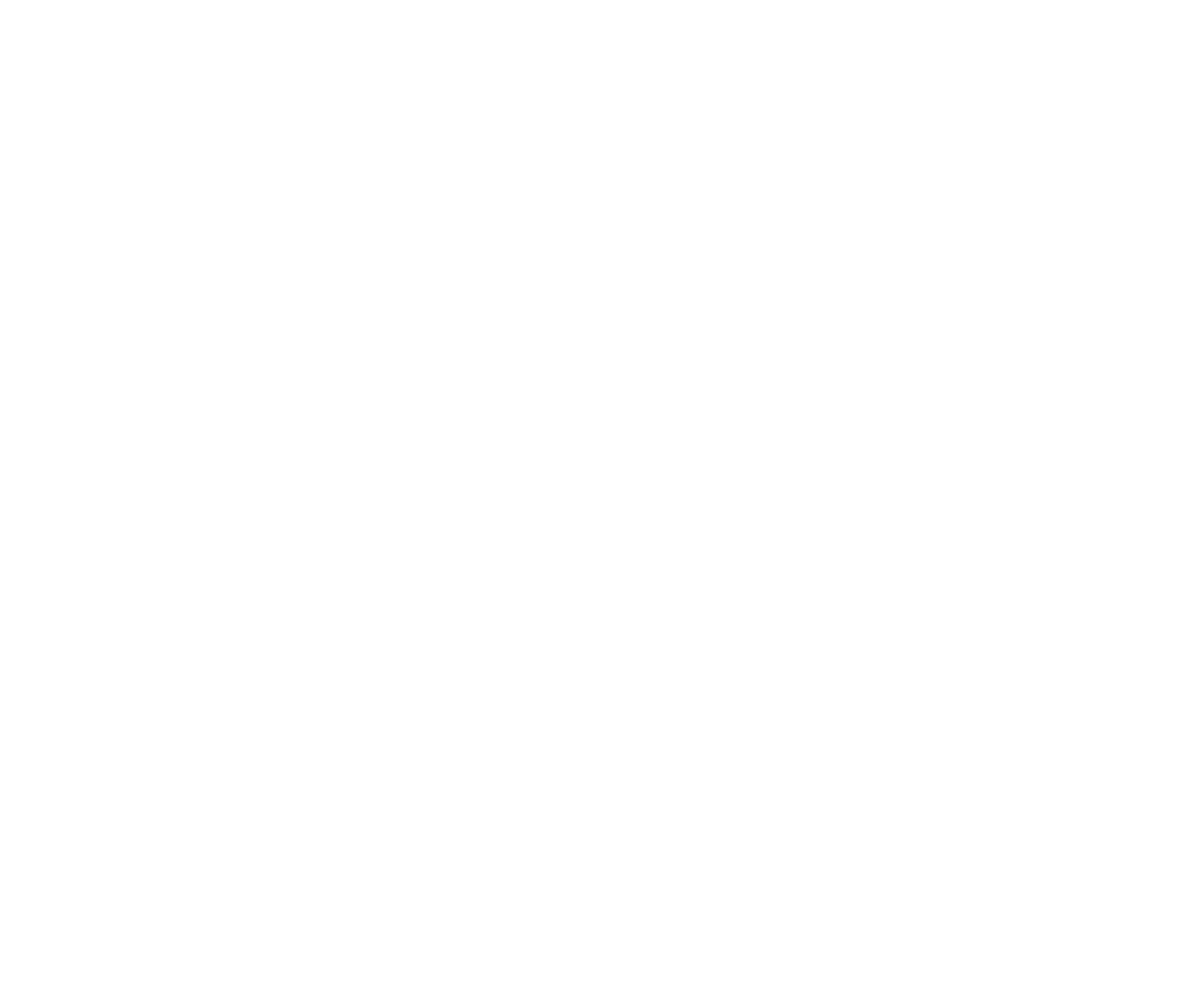
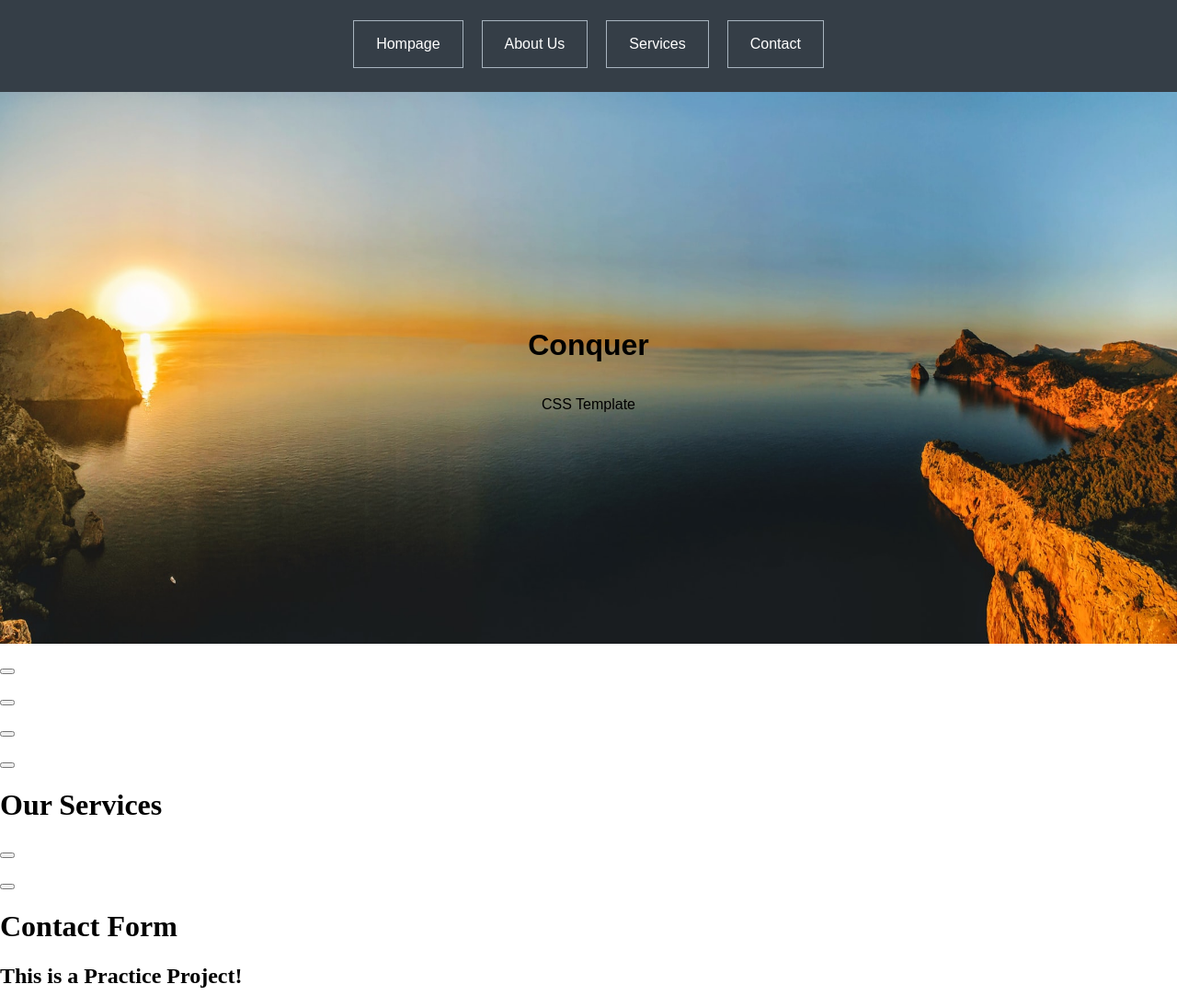
Before and after one commit to acgshelton29/Responsive-Web-Page, a plain HTML site: page Index.html in a window 1280 px wide. Shown: the whole page at 92% size. Before the commit the page ends 800 px from the top, so only its background shows below. Drawn offline with Linux system fonts and the light colour scheme.

Commit message:
Created and styled the NavBar as well as the conquer image

```diff
--- a/Index.html
+++ b/Index.html
@@ -1,12 +1,113 @@
 <!DOCTYPE html>
 <html lang="en" dir="ltr">
+
 <head>
   <link rel="stylesheet" href="Style.css">
   <meta charset="utf-8">
   <title></title>
 </head>
+
 <body>
+  <div id="header">
+    <nav id="navBar">
+      <a href="#">Hompage</a>
+      <a href="#">About Us</a>
+      <a href="#">Services</a>
+      <a href="#">Contact</a>
+    </nav>
+  </div>
+  <div id="conquer">
+    <img src="ConquerImg.jfif" alt="">
+    <h1>Conquer</h1>
+    <p>CSS Template</p>
+  </div>
+  <div id="tripleColumn">
+    <div id="tripleColumnOne">
+      <div>
 
+      </div>
+      <p></p>
+      <button type="button" name="button"></button>
+    </div>
+    <div id="tripleColumnTwo">
+      <div>
+
+      </div>
+      <p></p>
+      <button type="button" name="button"></button>
+    </div>
+    <div id="tripleColumnThree">
+      <div>
+
+      </div>
+      <p></p>
+      <button type="button" name="button"></button>
+    </div>
+  </div>
+  <div id="doubleColumn">
+    <div id="doubleColumnOne">
+      <div>
+
+      </div>
+      <p></p>
+    </div>
+    <div id="doubleColumnOne">
+      <div>
+
+      </div>
+      <p></p>
+      <button type="button" name="button"></button>
+    </div>
+  </div>
+  <div id="ourServices">
+    <h1>Our Services</h1>
+    <p></p>
+  </div>
+  <div id="quadrupleColumn">
+    <div id="quadrupleColumnOne">
+      <div>
+
+      </div>
+      <p></p>
+    </div>
+    <div id="quadrupleColumnTwo">
+      <div>
+
+      </div>
+      <p></p>
+      <button type="button" name="button"></button>
+    </div>
+    <div id="quadrupleColumnThree">
+      <div>
+
+      </div>
+      <p></p>
+    </div>
+    <div id="quadrupleColumnFour">
+      <div>
+
+      </div>
+      <p></p>
+      <button type="button" name="button"></button>
+    </div>
+  </div>
+  <h1>Contact Form</h1>
+  <div id="singleColumn">
+    <div>
+
+    </div>
+    <p></p>
+  </div>
+  <div id="contactForm">
+    <div id="leftHalfForm">
+
+    </div>
+    <div id="righthalfForm">
+
+    </div>
+  </div>
+  <h2>This is a Practice Project!</h2>
 </body>
 <script src="Script.js" charset="utf-8"></script>
+
 </html>
--- a/Style.css
+++ b/Style.css
@@ -0,0 +1,55 @@
+body {
+  margin: 0;
+  padding: 0;
+}
+
+#header {
+  position: fixed;
+  top: 0;
+  left: 0;
+  z-index: 1;
+  width: 100%;
+  height: 100px;
+  background-color: #353e47;
+}
+
+#navBar {
+  display: flex;
+  text-align: center;
+  height: 95%;
+  align-items: center;
+  justify-content: center;
+}
+
+#navBar a {
+  color: white;
+  font-family: sans-serif;
+  padding: 1em 1.5em;
+  border: .5px solid #a8b4bf;
+  margin-left: 10px;
+  margin-right: 10px;
+  text-decoration: none;
+}
+
+#navBar a:hover {
+  background-color: #43474a;
+}
+
+#conquer {
+  display: flex;
+  flex-direction: column;
+  align-items: center;
+  justify-content: center;
+  position: relative;
+  margin-top: 100px;
+  width: 100vw;
+  height: 600px;
+  font-family: sans-serif;
+}
+
+#conquer img {
+  position: absolute;
+  z-index: -1;
+  width: 100%;
+  height: 100%;
+}
```
Also changed, not shown: ConquerImg.jfif (added). Lines whose indentation alone changed are shown as unchanged.
